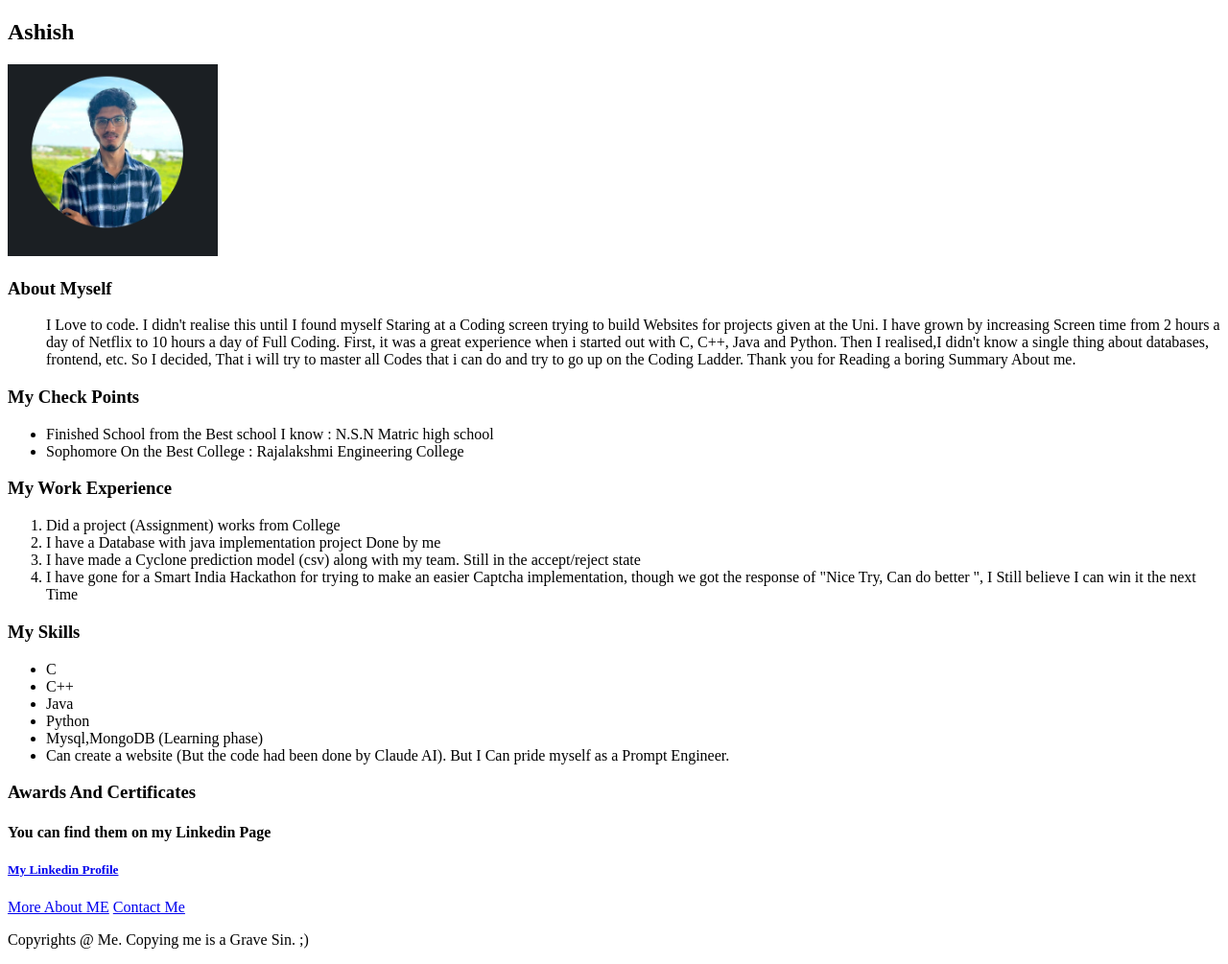
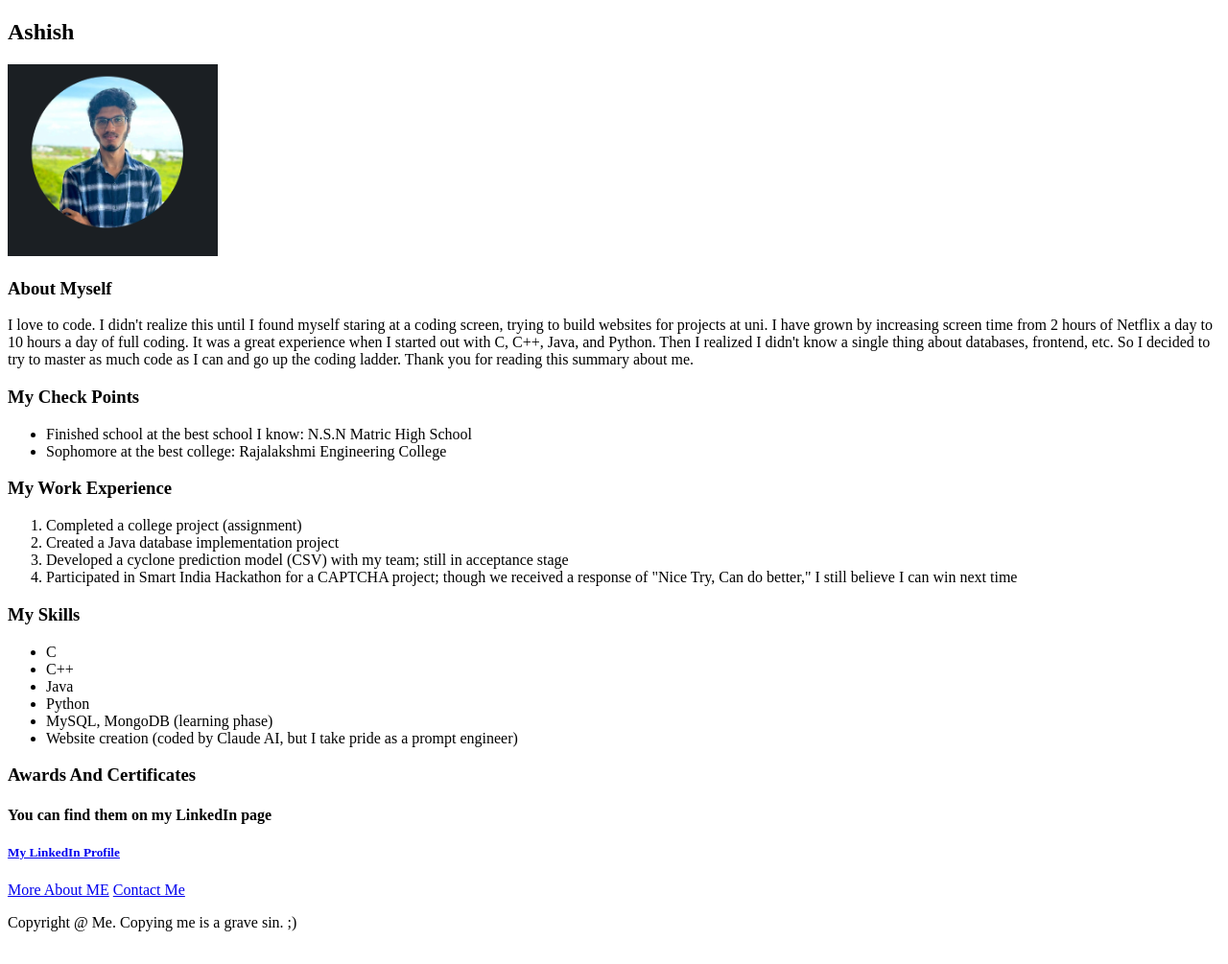
Before and after one commit to ashishfrancisshaji/Capstone_Resume, a plain HTML site: page index.html in a window 1280 px wide. Shown: the whole page at 96% size. Drawn offline with Linux system fonts and the light colour scheme.

Commit message:
index.html

```diff
--- a/index.html
+++ b/index.html
@@ -9,38 +9,41 @@
     <h2>Ashish</h2>
     <img src="./Ashish.me.png" height="200" alt="Ashish, Yeah That's me" />
     <h3> About Myself</h3>
-    <ul>
-        <p>I Love to code. I didn't realise this until I found myself Staring at a Coding screen trying to build Websites for projects given at the Uni. I have grown by increasing Screen time from 2 hours a day of Netflix to 10 hours a day of Full Coding. First, it was a great experience when i started out with C, C++, Java and Python. Then I realised,I didn't know a single thing about databases, frontend, etc. So I decided, That i will try to master all Codes that i can do and try to go up on the Coding Ladder. Thank you for Reading a boring Summary About me. </p>
-    </ul>
+    <p>I love to code. I didn't realize this until I found myself staring at a coding screen, trying to build websites for projects at uni. I have grown by increasing screen time from 2 hours of Netflix a day to 10 hours a day of full coding. It was a great experience when I started out with C, C++, Java, and Python. Then I realized I didn't know a single thing about databases, frontend, etc. So I decided to try to master as much code as I can and go up the coding ladder. Thank you for reading this summary about me.</p>
+
     <h3>My Check Points</h3>
     <ul>
-        <li>Finished School from the Best school I know : N.S.N Matric high school</li>
-        <li>Sophomore On the Best College : Rajalakshmi Engineering College</li>
+        <li>Finished school at the best school I know: N.S.N Matric High School</li>
+        <li>Sophomore at the best college: Rajalakshmi Engineering College</li>
     </ul>
+
     <h3>My Work Experience</h3>
     <ol>
-        <li>Did a project (Assignment) works from College</li>
-        <li>I have a Database with java implementation project Done by me</li>
-        <li>I have made a Cyclone prediction model (csv) along with my team. Still in the accept/reject state</li>
-        <li>I have gone for a Smart India Hackathon for trying to make an easier Captcha implementation, though we got the response of "Nice Try, Can do better ", I Still believe I can win it the next Time </li>
+        <li>Completed a college project (assignment)</li>
+        <li>Created a Java database implementation project</li>
+        <li>Developed a cyclone prediction model (CSV) with my team; still in acceptance stage</li>
+        <li>Participated in Smart India Hackathon for a CAPTCHA project; though we received a response of "Nice Try, Can do better," I still believe I can win next time</li>
     </ol>
+
     <h3>My Skills</h3>
     <ul>
         <li>C</li>
         <li>C++</li>
         <li>Java</li>
         <li>Python</li>
-        <li>Mysql,MongoDB (Learning phase)</li>
-        <li>Can create a website (But the code had been done by Claude AI). But I Can pride myself as a Prompt Engineer.</li>
+        <li>MySQL, MongoDB (learning phase)</li>
+        <li>Website creation (coded by Claude AI, but I take pride as a prompt engineer)</li>
     </ul>
+
     <h3>Awards And Certificates</h3>
-    <h4>You can find them on my Linkedin Page</h4>
-    <h5><a href="www.linkedin.com/in/ashish-francis-shaji">My Linkedin Profile</a></h5>
+    <h4>You can find them on my LinkedIn page</h4>
+    <h5><a href="https://www.linkedin.com/in/ashish-francis-shaji">My LinkedIn Profile</a></h5>
 
-    <a href="./about hobbies.html" >More About ME</a>
+    <a href="./about hobbies.html">More About ME</a>
     <a href="./Contact.html">Contact Me</a>
+
+    <footer>
+        <p>Copyright @ Me. Copying me is a grave sin. ;)</p>
+    </footer>
 </body>
-<footer>
-    <p>Copyrights @ Me. Copying me is a Grave Sin.  ;)</p>
-</footer>
 </html>
```
